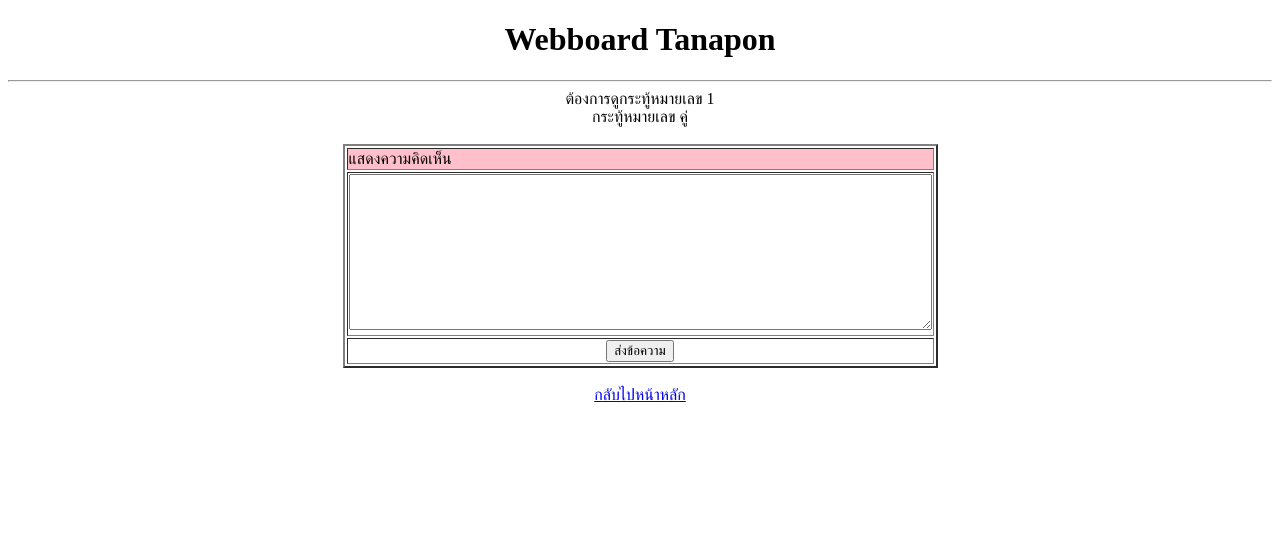
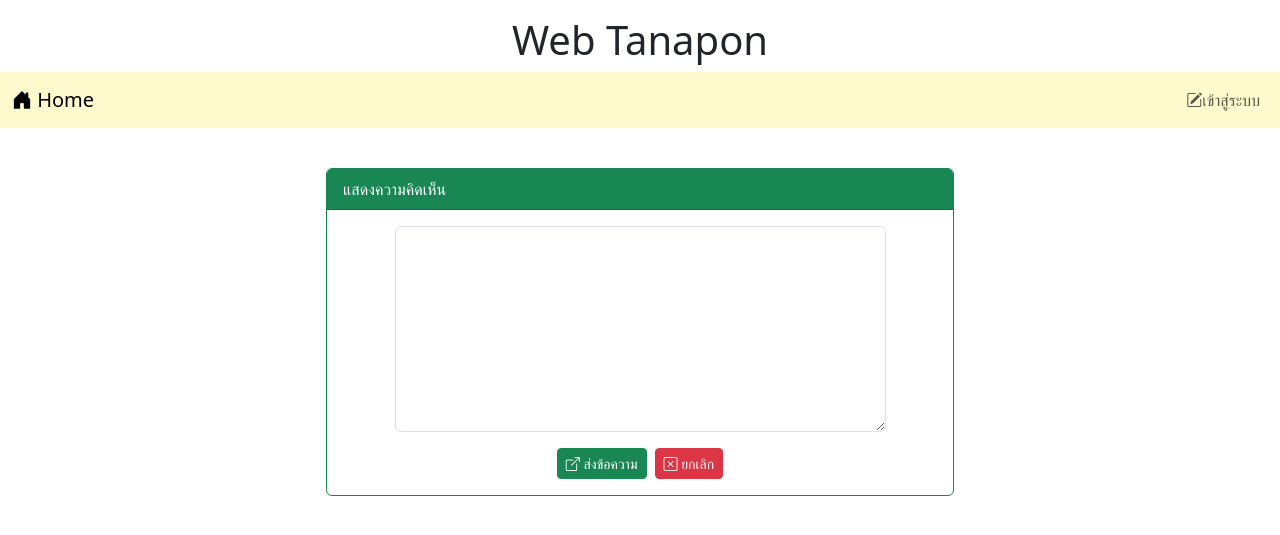
Before and after one commit to koonpollzaza/Webboard_ECT_Fri_66, a PHP site: page /post.php?id=1 in a window 1280 px wide. Shown: the top 535 px of the page. Run offline with PHP 8.4, Linux system fonts and the light colour scheme; data that the repository does not hold is empty.

Commit message:
work 10
work 10

```diff
--- a/nav.php
+++ b/nav.php
@@ -1,6 +1,6 @@
 <nav class="navbar navbar-expand-lg" style="background-color: #FFFACD;">
         <div class="container-fluid">
-            <a class="navbar-brand" href="#"><i class="bi bi-house-door-fill"></i> Home</a>
+            <a class="navbar-brand" href="index.php"><i class="bi bi-house-door-fill"></i> Home</a>
         <ul class="navbar-nav">
             <?php if(!isset($_SESSION['id'])) { ?>
             <li class="nav-item">
--- a/post.php
+++ b/post.php
@@ -1,41 +1,69 @@
+<?php
+session_start();
+?>
 <!DOCTYPE html>
 <html lang="en">
 <head>
     <meta charset="UTF-8">
     <meta name="viewport" content="width=device-width, initial-scale=1.0">
+    <link href="https://cdn.jsdelivr.net/npm/bootstrap@5.3.2/dist/css/bootstrap.min.css" rel="stylesheet">
+    <script src="https://cdn.jsdelivr.net/npm/bootstrap@5.3.2/dist/js/bootstrap.bundle.min.js"></script>
+    <link rel="stylesheet" href="https://cdn.jsdelivr.net/npm/bootstrap-icons@1.11.3/font/bootstrap-icons.min.css">
     <title>post</title>
 </head>
 <body>
-<h1 style="text-align: center;">Webboard Tanapon</h1>
-<hr>
-<div align="center">
-    <?php
-    $id = $_GET['id'];
-    $e = " คี่";
-    $o = " คู่";
-    if (($id % 2 ) == 0)
-    {
-        echo "ต้องการดูกระทู้หมายเลข $id" . "<BR>";
-        echo "กระทู้หมายเลข $e" . "<BR>";
-    }
-    else
-    {
-        echo "ต้องการดูกระทู้หมายเลข $id" . "<BR>";
-        echo "กระทู้หมายเลข $o" . "<BR>";
-    }
+<div class="contrainer-lg">
+    <h1 style="text-align: center;" class="mt-3">Web Tanapon</h1>
+    <?php include "nav.php"
     ?>
-    <table align="center" border="2px">
-        <tr>
-            <td style="text-align: left; background-color : pink ">แสดงความคิดเห็น</td>
-            <br>
-        </tr>
-        <tr>
-            <td><textarea name="message" id="" cols="70" rows="10"></textarea></td>
-        </tr>
-        <tr>
-            <td style="text-align : center;"><input type="submit"  value="ส่งข้อความ" ></td>
-</table>
-<br>
-<a href="index.php">กลับไปหน้าหลัก</a>
+    <div class="row mt-4">
+        <div class="col-lg-3 col-md-2 col-sm-1"></div>
+        <div class="col-lg-6 col-md-8 col-sm-10">
+            <?php
+            $conn=new PDO("mysql:host=localhost;dbname=webboard;charset=utf8","root","");
+            $sql="SELECT post.title,post.content,post.post_date,user.login
+            FROM post INNER JOIN user ON
+            (post.user_id=user.id) WHERE post.id=$_GET[id]";
+            $result=$conn->query($sql);
+            while($row=$result->fetch())
+            {
+
+            echo "<div class='card border-primary'>";
+                echo "<div class='card-header bg-primary text-white'>$row[title]</div>";
+                echo "<div class='card-body'>$row[content]<br><br>$row[3]-$row[2]</div>";
+            echo "</div>";
+            }
+            ?>
+            <div class="card border-success mt-3">
+                <div class="card-header bg-success text-white">
+                    แสดงความคิดเห็น
+                </div>
+            <div class="card-body">
+                <form action="post_save.php" method="post">
+                    <input type="hidden" name="post_id" value="<?= $_GET['id'];?>">
+                    <div class="row mb-3 justify-content-center">
+                        <div class="col-lg-10">
+                            <textarea name="comment" rows="8" class="form-control" required></textarea>
+                        </div>
+                    </div>
+                    <div class="row">
+                        <div class="col-lg-12 d-flex justify-content-center">
+                            <button type="submit" class="btn btn-success btn-sm text-white">
+                                <i class="bi bi-box-arrow-up-right"></i> ส่งข้อความ
+                            </button>
+                            <button type="reset" class="btn btn-danger btn-sm ms-2">
+                                <i class="bi bi-x-square"></i> ยกเลิก
+                            </button>
+                        </div>
+                    </div>
+                    </div>
+                </form>
+            </div>
+        </div>
+        <br>
+    </div>
+    <div class="col-lg-3 col-md-2 col-sm-1"></div>
+</div>
+</div>
 </body>
 </html>
```
Also changed, not shown: index.php (+11 -6 lines), post_save.php (added, +11 -0 lines).
